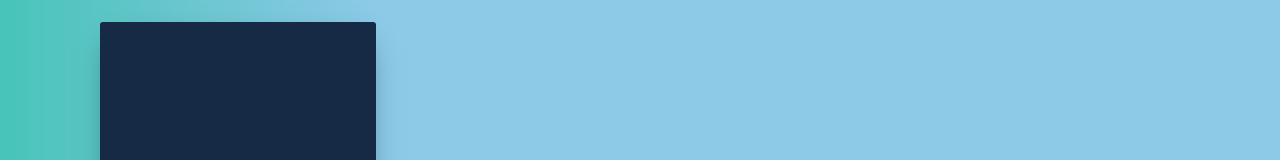
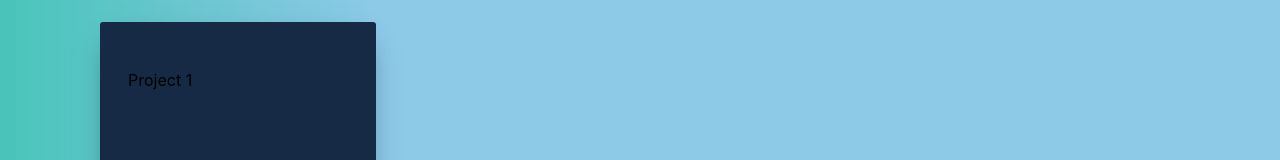
Before and after one commit to Gaganpandher52/personal-website, a React (Create React App) app in the folder client/: page / in a window 1280 px wide. Shown: the part 777-937 px from the top of the page. Built offline with nearby package versions, Linux system fonts and the light colour scheme.

Commit message:
working on project comp

```diff
--- a/client/src/components/projects/Projects.js
+++ b/client/src/components/projects/Projects.js
@@ -16,6 +16,7 @@ class Projects extends Component {
         <div className='main-content-container'>
           <h4>Projects<hr className='hr_line'></hr></h4>
           <div className='projects-column'>
+            <p>Project 1</p>
 
           </div>
 
```
